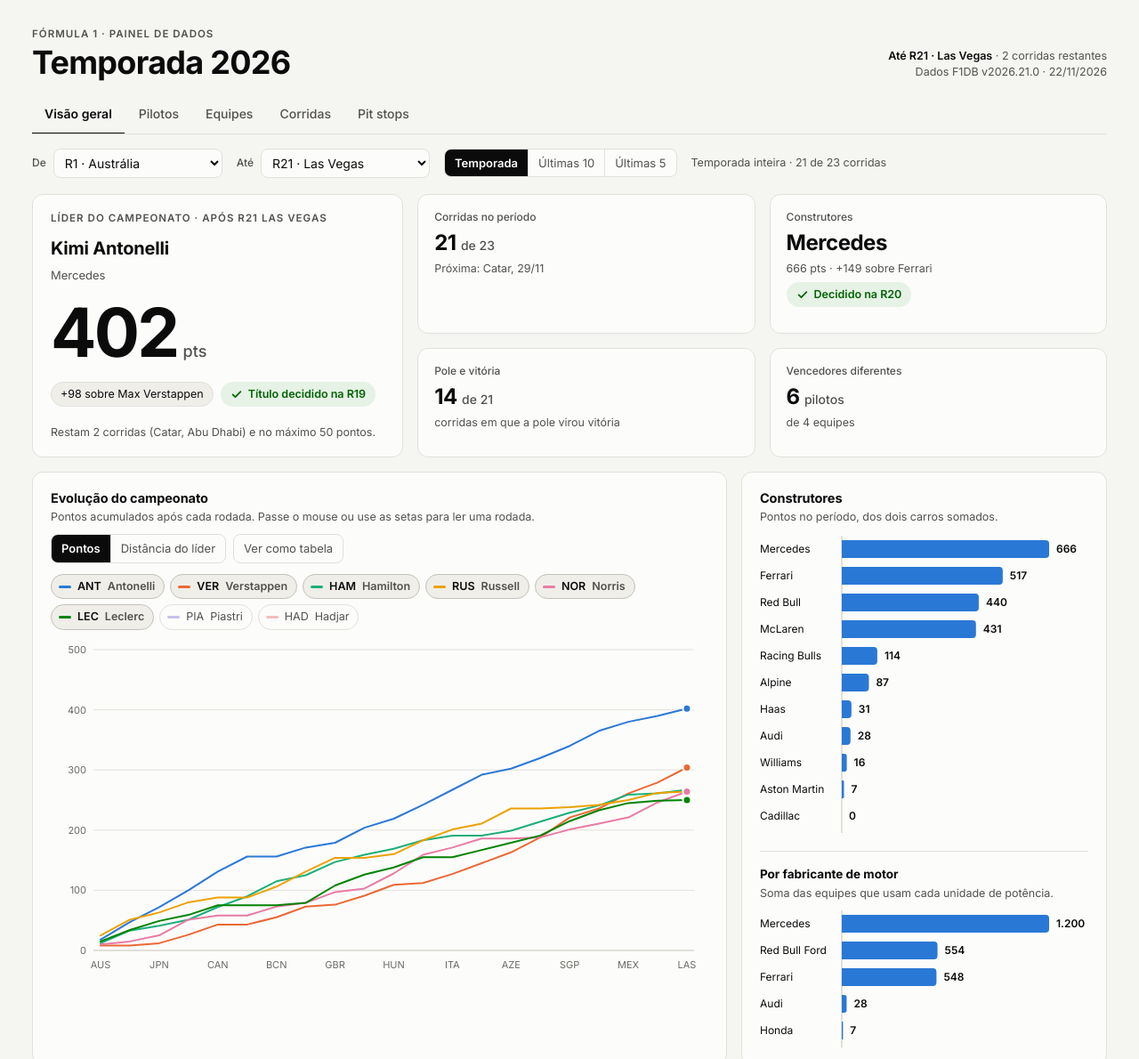
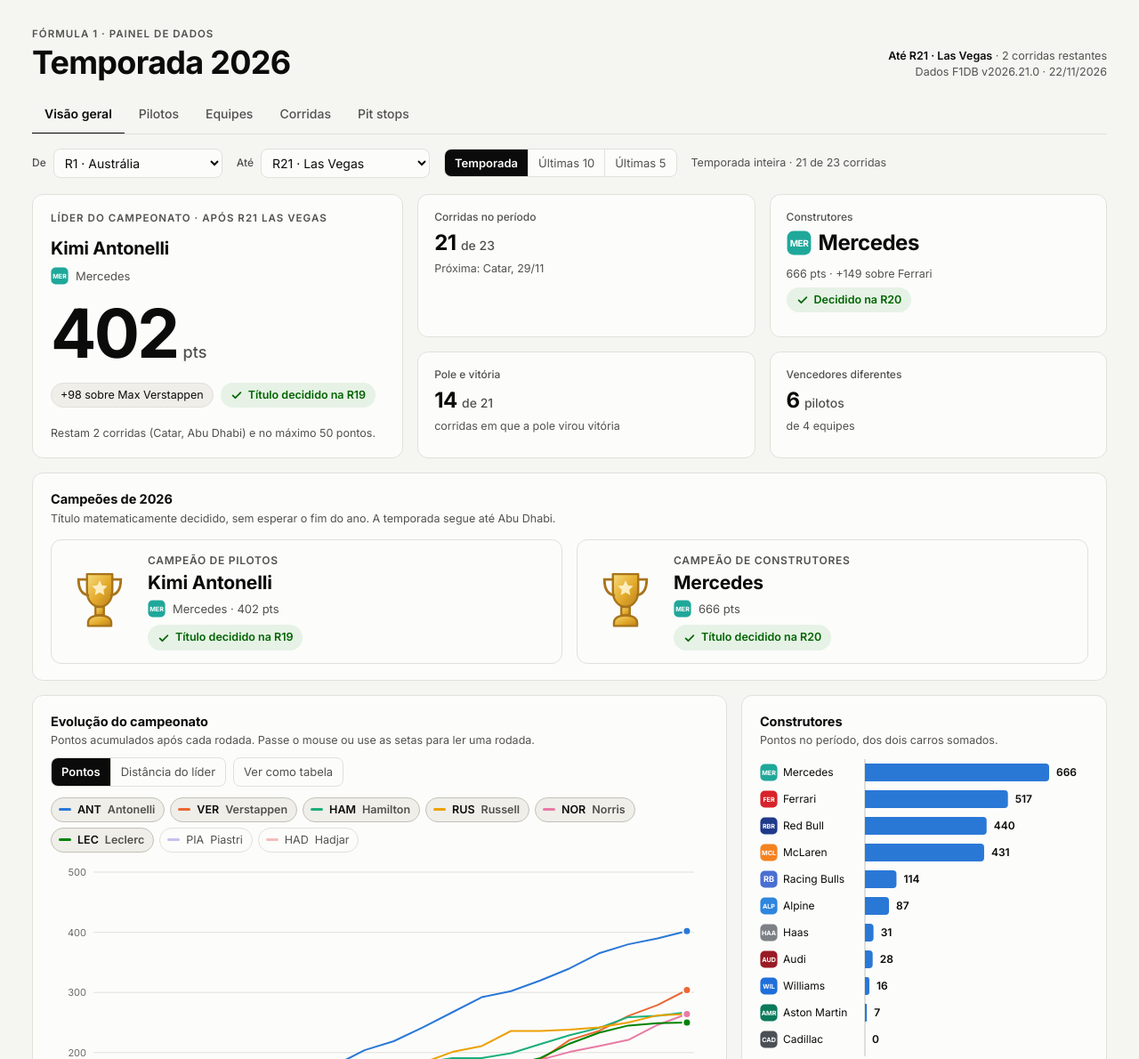
Before and after one commit to VictorChantre08/dashboard-formula1, a plain HTML site: page dashboard/index.html in a window 1280 px wide. Shown: the top 1190 px of the page at 89% size. Drawn offline with Linux system fonts and the light colour scheme.

Commit message:
Painel: emblemas das equipes e taças dos campeões
Adiciona emblemas próprios (sigla sobre a cor da equipe) na tabela de equipes,
no gráfico de construtores e nos cartões, e a seção "Campeões de 2026" com taça
dourada quando o título está decidido (apagada quando em aberto). Atualiza
README e imagens.

Co-Authored-By: Claude Sonnet 5.5 <noreply@anthropic.com>
Claude-Session: https://claude.ai/code/session_018uhaG8NDAsNpUM7AscAmuW

```diff
--- a/dashboard/index.html
+++ b/dashboard/index.html
@@ -202,6 +202,17 @@ footer{margin-top:28px;padding-top:16px;border-top:1px solid var(--line);color:v
 footer a{color:var(--ink)}
 .empty{padding:22px;text-align:center;color:var(--ink2)}
 @media (prefers-reduced-motion:no-preference){.tab,.chip,.seg-ctl button{transition:background-color .12s,color .12s}}
+
+.tb{flex:none;vertical-align:middle}
+.inl{display:inline-flex;align-items:center;gap:8px}
+.champs{display:grid;grid-template-columns:minmax(0,1fr) minmax(0,1fr);gap:16px;margin-top:14px}
+.champ{display:flex;align-items:center;gap:16px;padding:14px 16px;border:1px solid var(--line);border-radius:12px;background:var(--surface)}
+.champ .trophy{flex:none;width:76px;height:76px}
+.champ .k{font-size:12px;color:var(--ink2);font-weight:600;letter-spacing:.06em;text-transform:uppercase}
+.champ .nm{font-size:21px;font-weight:700;letter-spacing:-.01em;margin:2px 0 4px}
+.champ .tm{display:flex;align-items:center;gap:8px;color:var(--ink2);font-size:13px;margin-bottom:8px}
+.champ.open .trophy{opacity:.55}
+@media (max-width:720px){.champs{grid-template-columns:minmax(0,1fr)}}
 </style>
 
 </head>
@@ -253,6 +264,36 @@ const dmy = iso => dm(iso) + '/' + iso.slice(0, 4);
 const median = a => { if (!a.length) return null; const b = [...a].sort((x, y) => x - y), m = b.length >> 1; return b.length % 2 ? b[m] : (b[m - 1] + b[m]) / 2; };
 const signed = n => (n > 0 ? '+' : n < 0 ? '−' : '') + f0(Math.abs(n));
 const plural = (n, one, many) => n === 1 ? one : many;
+
+/* ------------------------------------------------------------ emblemas das equipes e taças
+   Emblemas próprios (sigla sobre a cor da equipe). Não são os logotipos oficiais, que são marcas registradas. */
+const TEAM_STYLE = {
+  'mercedes': ['MER', '#1fa89a'], 'ferrari': ['FER', '#d8232a'], 'red-bull': ['RBR', '#1e3a8a'], 'mclaren': ['MCL', '#f58220'],
+  'racing-bulls': ['RB', '#4a6fd3'], 'alpine': ['ALP', '#2e86de'], 'haas': ['HAA', '#7d8186'], 'audi': ['AUD', '#9a1b25'],
+  'williams': ['WIL', '#1f6fdb'], 'aston-martin': ['AMR', '#0b7a5a'], 'cadillac': ['CAD', '#4b4f56']
+};
+function teamBadge(i, size = 22) {
+  const id = D.teams[i].id, st = TEAM_STYLE[id] || [D.teams[i].name.slice(0, 3).toUpperCase(), '#6b6a65'];
+  const c = st[1], rgb = [1, 3, 5].map(k => parseInt(c.slice(k, k + 2), 16)), lum = (0.299 * rgb[0] + 0.587 * rgb[1] + 0.114 * rgb[2]) / 255;
+  const fs = st[0].length > 2 ? 8.6 : 11;
+  return sv('svg', { class: 'tb', width: size, height: size, viewBox: '0 0 24 24', role: 'img', 'aria-label': 'Emblema ' + D.teams[i].name },
+    sv('rect', { x: 0.5, y: 0.5, width: 23, height: 23, rx: 6, fill: c }),
+    sv('text', { x: 12, y: 15, 'text-anchor': 'middle', 'font-size': fs, 'font-weight': 800, 'font-family': 'Inter,system-ui,sans-serif', fill: lum > 0.62 ? '#0b0b0b' : '#ffffff', text: st[0] }));
+}
+const mainTeam = a => [...a.teams.entries()].sort((x, y) => y[1] - x[1])[0]?.[0];
+let trophyN = 0;
+function trophy(won, label) {
+  const g = 'tg' + (++trophyN);
+  const fill = won ? `url(#${g})` : 'none', stroke = won ? '#a8741a' : 'var(--axis)';
+  return sv('svg', { class: 'trophy', viewBox: '0 0 64 64', role: 'img', 'aria-label': label },
+    won ? sv('defs', null, sv('linearGradient', { id: g, x1: 0, y1: 0, x2: 1, y2: 1 },
+      sv('stop', { offset: '0', 'stop-color': '#f7dc7a' }), sv('stop', { offset: '.55', 'stop-color': '#e3aa2c' }), sv('stop', { offset: '1', 'stop-color': '#b9801c' }))) : null,
+    sv('path', { d: 'M20 6h24v16c0 9-5.5 15-12 15S20 31 20 22z', fill, stroke, 'stroke-width': 2, 'stroke-linejoin': 'round' }),
+    sv('path', { d: 'M20 11h-8c0 9 3 14 9 15M44 11h8c0 9-3 14-9 15', fill: 'none', stroke, 'stroke-width': 2.4, 'stroke-linecap': 'round' }),
+    sv('path', { d: 'M28 37h8v8h-8z', fill, stroke, 'stroke-width': 2, 'stroke-linejoin': 'round' }),
+    sv('path', { d: 'M21 52c0-4 4-7 11-7s11 3 11 7v3H21z', fill, stroke, 'stroke-width': 2, 'stroke-linejoin': 'round' }),
+    won ? sv('path', { d: 'M32 12l2.2 4.6 5 .7-3.6 3.5.9 5-4.5-2.4-4.5 2.4.9-5-3.6-3.5 5-.7z', fill: '#fff6d6', opacity: .85 }) : null);
+}
 function niceTicks(max, count = 5) {
   const raw = max / count, p = Math.pow(10, Math.floor(Math.log10(raw))), f = raw / p;
   const step = (f <= 1 ? 1 : f <= 2 ? 2 : f <= 2.5 ? 2.5 : f <= 5 ? 5 : 10) * p, t = [];
@@ -461,7 +502,7 @@ function evolutionTable() {
 
 /* ------------------------------------------------------------ gráfico: barras de construtores */
 function rankBarsDraw(items, W, what) {
-  const rowH = 30, bh = 20, labelW = W < 420 ? 92 : 112, valW = 44;
+  const hasB = items.some(t => t.tid != null), rowH = 30, bh = 20, labelW = (W < 420 ? 92 : 112) + (hasB ? 26 : 0), valW = 44;
   const H = items.length * rowH + 4, max = Math.max(1, ...items.map(t => t.value)), x0 = labelW, span = Math.max(20, W - labelW - valW);
   const svg = sv('svg', { class: 'chart', width: W, height: H, viewBox: `0 0 ${W} ${H}`, role: 'img', 'aria-label': what + ': ' + items.map(t => `${t.label} ${t.value}`).join(', ') });
   svg.append(sv('line', { class: 'axl', x1: x0, x2: x0, y1: 0, y2: H }));
@@ -470,7 +511,8 @@ function rankBarsDraw(items, W, what) {
     const d = len < 1 ? '' : r < 1 ? `M${x0},${yy}h${len}v${bh}h${-len}z` : `M${x0},${yy}h${len - r}a${r},${r} 0 0 1 ${r},${r}v${bh - 2 * r}a${r},${r} 0 0 1 ${-r},${r}h${-(len - r)}z`;
     const g = sv('g', { tabindex: 0, 'aria-label': `${t.label}: ${t.value} pontos` },
       sv('rect', { x: 0, y: k * rowH, width: W, height: rowH, fill: 'transparent' }),
-      sv('text', { class: 'tk-strong', x: 0, y: yy + bh / 2 + 4, text: t.label }),
+      t.tid != null ? (() => { const b = teamBadge(t.tid, 20); b.setAttribute('x', 0); b.setAttribute('y', yy); return b; })() : null,
+      sv('text', { class: 'tk-strong', x: t.tid != null ? 26 : 0, y: yy + bh / 2 + 4, text: t.label }),
       d ? sv('path', { d, fill: 'var(--seq)' }) : null,
       sv('text', { class: 'lbl', x: x0 + len + 8, y: yy + bh / 2 + 4, text: f0(t.value) }));
     const on = e => tipShow(e.clientX, e.clientY, tipBody(t.label, t.sub, t.rows));
@@ -480,7 +522,7 @@ function rankBarsDraw(items, W, what) {
   });
   return svg;
 }
-const teamItems = T => T.map(t => ({ label: tn(t.i), value: t.pts, sub: D.teams[t.i].engine ? 'Motor ' + D.teams[t.i].engine : '',
+const teamItems = T => T.map(t => ({ tid: t.i, label: tn(t.i), value: t.pts, sub: D.teams[t.i].engine ? 'Motor ' + D.teams[t.i].engine : '',
   rows: [{ l: 'Pontos', v: f0(t.pts) }, { l: 'Vitórias', v: f0(t.w) }, { l: 'Pódios', v: f0(t.p) }, { l: 'Abandonos', v: f0(t.dnf) }] }));
 function aggEngines(T) {
   const m = new Map();
@@ -507,7 +549,7 @@ function viewGeral() {
 
   const hero = h('section', { class: 'card hero', 'aria-label': 'Líder do campeonato' },
     h('div', { class: 'eyebrow', text: full ? `Líder do campeonato · após R${state.to} ${rd(state.to).name}` : `Mais pontos de R${state.from} a R${state.to}` }),
-    h('div', { class: 'who', text: lead.pts ? dn(lead.i) : '—' }), h('div', { class: 'team', text: teamLabel(lead) }),
+    h('div', { class: 'who', text: lead.pts ? dn(lead.i) : '—' }), h('div', { class: 'team inl' }, lead.pts && mainTeam(lead) != null ? teamBadge(mainTeam(lead), 20) : null, teamLabel(lead)),
     h('div', { class: 'hero-num' }, f0(lead.pts), h('small', { text: 'pts' })),
     h('div', { class: 'pills' },
       h('span', { class: 'pill', text: `${signed(lead.pts - second.pts)} sobre ${dn(second.i)}` }),
@@ -519,11 +561,28 @@ function viewGeral() {
   const winners = new Set(rs.filter(x => x.pos === 1).map(x => x.d)), winTeams = new Set(rs.filter(x => x.pos === 1).map(x => x.t));
   const tiles = h('div', { class: 'tiles' },
     tile('Corridas no período', [`${doneRounds.length} `, h('small', { text: `de ${total}` })], next && state.to === last ? `Próxima: ${next.name}, ${dm(next.date)}` : `Até R${state.to} · ${rd(state.to).name}`),
-    tile('Construtores', T[0].pts ? tn(T[0].i) : '—', [`${f0(T[0].pts)} pts · ${signed(T[0].pts - T[1].pts)} sobre ${tn(T[1].i)}`, tDecided ? h('div', null, h('span', { class: 'pill good', style: 'margin-top:6px' }, checkIcon(), `Decidido na R${clT.round}`)) : null]),
+    tile('Construtores', T[0].pts ? h('span', { class: 'inl' }, teamBadge(T[0].i, 28), tn(T[0].i)) : '—', [`${f0(T[0].pts)} pts · ${signed(T[0].pts - T[1].pts)} sobre ${tn(T[1].i)}`, tDecided ? h('div', null, h('span', { class: 'pill good', style: 'margin-top:6px' }, checkIcon(), `Decidido na R${clT.round}`)) : null]),
     tile('Pole e vitória', [`${poleWins} `, h('small', { text: `de ${poleN}` })], 'corridas em que a pole virou vitória'),
     tile('Vencedores diferentes', [`${winners.size} `, h('small', { text: plural(winners.size, 'piloto', 'pilotos') })], `de ${winTeams.size} ${plural(winTeams.size, 'equipe', 'equipes')}`));
 
   const grid1 = h('div', { class: 'grid g-hero' }, hero, tiles);
+
+  // campeões (sempre sobre a temporada inteira, independente do filtro)
+  const allS = aggDrivers(R).sort(cmpCnt), allT = aggTeams(R).sort(cmpCnt), cD = clinch('driver'), cT = clinch('team');
+  const leftAll = rounds.filter(x => x.r > last);
+  const champCard = (kind, won, cl, name, team, pts, second) => h('div', { class: 'champ' + (won ? '' : ' open') },
+    trophy(won, won ? `Taça de campeão de ${kind}` : `Taça ainda em disputa: ${kind}`),
+    h('div', null,
+      h('div', { class: 'k', text: `Campeão de ${kind}` }),
+      h('div', { class: 'nm', text: won ? name : 'Em disputa' }),
+      h('div', { class: 'tm' }, team != null ? teamBadge(team, 20) : null, won ? (kind === 'pilotos' ? teamLabel(allS[0]) + ' · ' : '') + `${f0(pts)} pts` : `Líder: ${name} · ${f0(pts)} pts`),
+      won ? h('span', { class: 'pill good' }, checkIcon(), `Título decidido na R${cl.round}`) : h('span', { class: 'pill', text: `${signed(pts - second)} sobre o segundo` })));
+  const champs = h('section', { class: 'card', style: 'margin-bottom:16px', 'aria-label': 'Campeões da temporada' },
+    h('div', { class: 'card-head' }, h('div', null, h('h2', { text: `Campeões de ${D.meta.year}` }),
+      h('p', { class: 'sub', text: leftAll.length ? `Título matematicamente decidido, sem esperar o fim do ano. A temporada segue até ${leftAll[leftAll.length - 1].name}.` : 'Temporada encerrada.' }))),
+    h('div', { class: 'champs' },
+      champCard('pilotos', !!cD, cD, dn(allS[0].i), mainTeam(allS[0]), allS[0].pts, allS[1].pts),
+      champCard('construtores', !!cT, cT, tn(allT[0].i), allT[0].i, allT[0].pts, allT[1].pts)));
 
   // evolução
   const chips = h('div', { class: 'chips', role: 'group', 'aria-label': 'Pilotos no gráfico' },
@@ -567,7 +626,7 @@ function viewGeral() {
       h('span', { class: 'tri' }, top.map((x, i) => i === 0 ? h('b', { text: D.drivers[x.d].abbr }) : h('span', { text: D.drivers[x.d].abbr }))));
   });
   const recCard = h('section', { class: 'card' }, h('div', { class: 'card-head' }, h('div', null, h('h2', { text: 'Últimas corridas' }), h('p', { class: 'sub', text: 'Pódio de cada GP, do vencedor (em negrito) ao terceiro.' }))), recent);
-  return [grid1, grid2, h('div', { class: 'grid g-half' }, winCard, recCard)];
+  return [grid1, champs, grid2, h('div', { class: 'grid g-half' }, winCard, recCard)];
 }
 
 /* ------------------------------------------------------------ pilotos */
@@ -650,7 +709,7 @@ function viewEquipes() {
   const maxPts = Math.max(1, ...T.map(t => t.pts));
   const cols = [
     { k: 'rank', label: '#', num: true, sort: true, val: t => t.rank, cell: t => h('span', { class: 'posb' + (t.rank === 1 ? ' p1' : ''), text: String(t.rank) }) },
-    { k: 'name', label: 'Equipe', sort: true, val: t => tn(t.i), cell: t => h('span', null, h('span', { class: 'name', text: tn(t.i) }), h('span', { class: 'under', text: D.teams[t.i].engine ? 'Motor ' + D.teams[t.i].engine : '' })) },
+    { k: 'name', label: 'Equipe', sort: true, val: t => tn(t.i), cell: t => h('span', { class: 'inl' }, teamBadge(t.i, 26), h('span', null, h('span', { class: 'name', text: tn(t.i) }), h('span', { class: 'under', text: D.teams[t.i].engine ? 'Motor ' + D.teams[t.i].engine : '' }))) },
     { k: 'pts', label: 'Pts', num: true, sort: true, val: t => t.pts, cell: t => h('span', { class: 'ptsbar' }, h('span', { class: 'b', style: `width:${Math.max(2, t.pts / maxPts * 56)}px` }), h('b', { text: f0(t.pts) })) },
     { k: 'w', label: 'Vit.', num: true, sort: true, val: t => t.w, cell: t => t.w ? String(t.w) : h('span', { class: 'dash', text: '–' }) },
     { k: 'p', label: 'Pód.', num: true, sort: true, val: t => t.p, cell: t => t.p ? String(t.p) : h('span', { class: 'dash', text: '–' }) },
```
Also changed, not shown: docs/img/01-visao-geral.png, docs/img/03-equipes.png, docs/img/07-tema-escuro.png, docs/img/08-celular.png, 1 other file.
